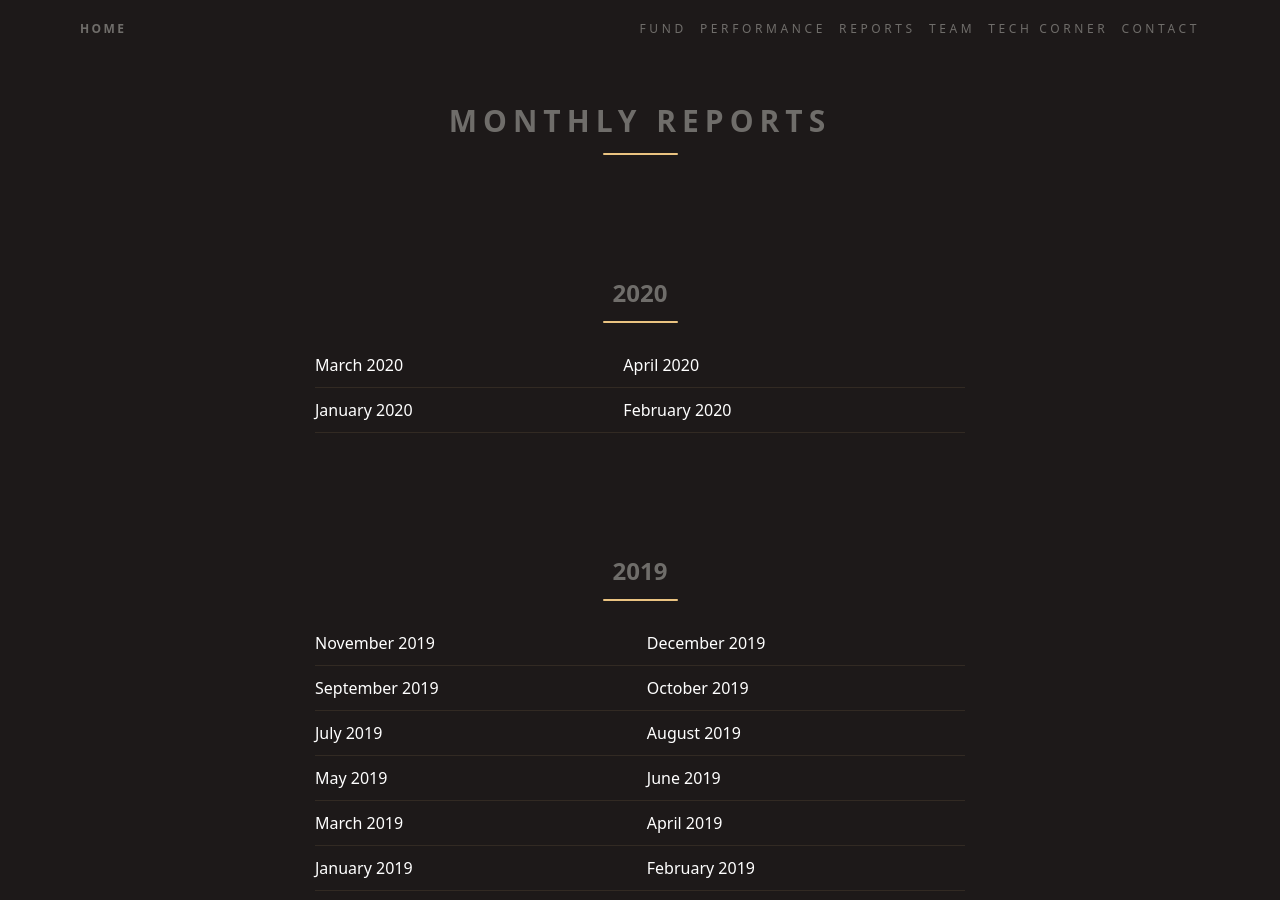
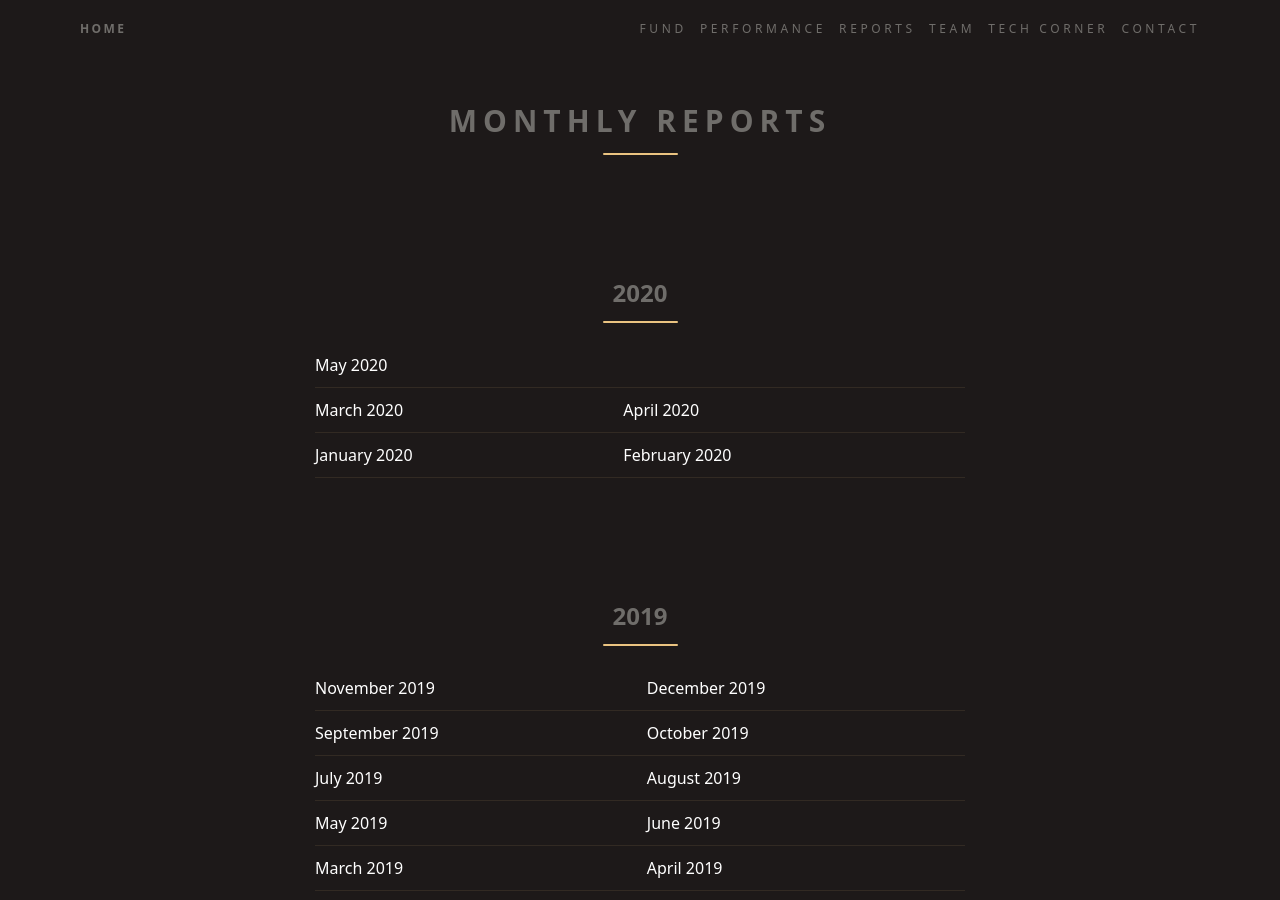
Before and after one commit to ateliedetemas/blpcrypto, a Jekyll site: the page built from _pages/en/reports.md, in a window 1280 px wide and 900 px high. Built offline with Jekyll 4.4.1, drawn with Linux system fonts in a browser that asks for light colours.

Commit message:
Update reports.md

```diff
--- a/_pages/en/reports.md
+++ b/_pages/en/reports.md
@@ -6,6 +6,7 @@ permalink: "/en/reports/"
 ---
 ## 2020
 
+[May 2020]({{ '/assets/documents/relatorios/2020/05e.pdf' | absolute_url }})  |
 [March 2020]({{ '/assets/documents/relatorios/2020/03e.pdf' | absolute_url }})  | [April 2020]({{ '/assets/documents/relatorios/2020/04e.pdf' | absolute_url }})
 [January 2020]({{ '/assets/documents/relatorios/2020/01e.pdf' | absolute_url }})  | [February 2020]({{ '/assets/documents/relatorios/2020/02e.pdf' | absolute_url }})
 
```
